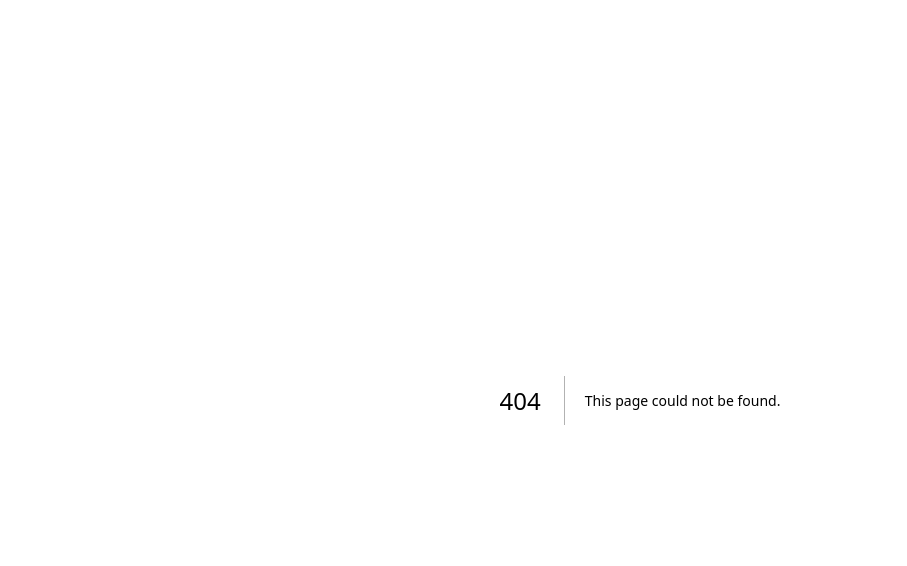
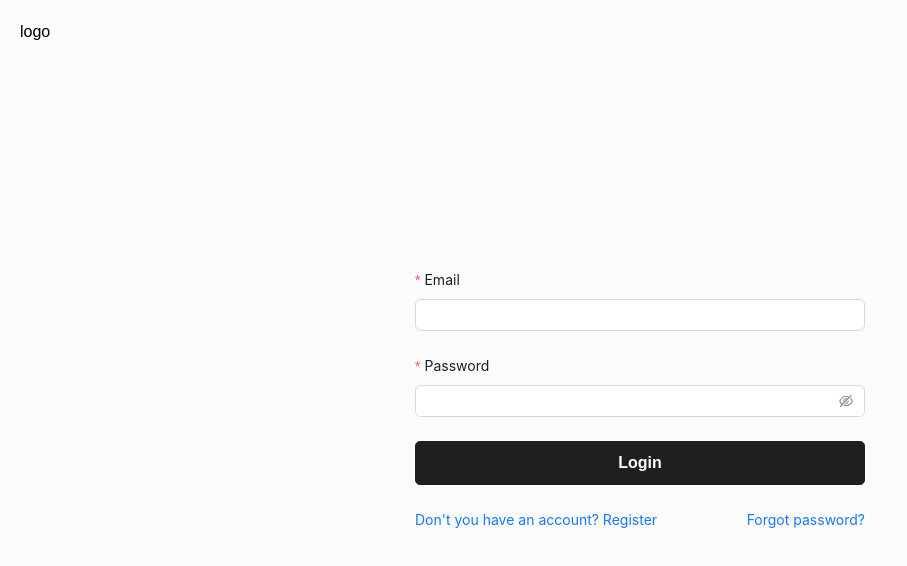
Before and after one commit to NecatiCoskuncopur/rental-car, a Next.js app in the folder client/: page /login in a window 1280 px wide. Before the commit this address had no page. Shown: the top 566 px of the page, without its empty margins (0-907 px from the left). Built offline with nearby package versions, Linux system fonts and the light colour scheme.

Commit message:
feat(CLIENT): add login form with email validation and API integration

```diff
--- /dev/null
+++ b/client/src/constants/forms/loginFormData.tsx
@@ -0,0 +1,20 @@
+import { Input, FormInstance } from 'antd';
+
+import { emailValidations } from '@/validations';
+
+const loginFormData = (form: FormInstance) => [
+  {
+    label: 'Email',
+    name: 'email' as const,
+    rules: emailValidations(form),
+    children: <Input />,
+  },
+  {
+    label: 'Password',
+    name: 'password' as const,
+    rules: [{ required: true, message: 'Password is required' }],
+    children: <Input.Password />,
+  },
+];
+
+export default loginFormData;
--- /dev/null
+++ b/client/src/constants/index.ts
@@ -0,0 +1 @@
+export { default as loginFormData } from './forms/loginFormData';
--- /dev/null
+++ b/client/src/pages/login.tsx
@@ -0,0 +1,96 @@
+import React from 'react';
+import { useRouter } from 'next/router';
+import { useDispatch } from 'react-redux';
+import { Alert, Form, FormProps } from 'antd';
+
+import { loginFormData } from '@/constants';
+import { AuthFormWrapper, Button } from '@/components';
+import { loginFailure, loginStart, loginSuccess } from '@/redux/userSlice';
+
+const Login = () => {
+  const dispatch = useDispatch();
+  const router = useRouter();
+  const [form] = Form.useForm();
+  const [formError, setFormError] = React.useState<string | null>(null);
+
+  const handleSubmit: FormProps<{ email: string; password: string }>['onFinish'] = async (values: any) => {
+    try {
+      dispatch(loginStart());
+      const res = await fetch('/api/auth/login', {
+        method: 'POST',
+        headers: { 'Content-Type': 'application/json' },
+        body: JSON.stringify(values),
+      });
+
+      const data = await res.json();
+
+      if (!res.ok || data.success === false) {
+        const errorMessage = data.message || 'An unknown error occurred';
+        setFormError(errorMessage);
+        dispatch(loginFailure(errorMessage));
+      } else {
+        setFormError(null);
+        dispatch(loginSuccess(data));
+        router.push('/');
+      }
+    } catch (error: unknown) {
+      let errorMessage = 'An unknown error occurred';
+      if (error instanceof Error) {
+        errorMessage = error.message;
+      }
+
+      setFormError(errorMessage);
+      dispatch(loginFailure(errorMessage));
+    }
+  };
+
+  const data = loginFormData(form);
+
+  return (
+    <AuthFormWrapper>
+      <Form
+        form={form}
+        name="login"
+        style={{ maxWidth: 450, width: '100%' }}
+        initialValues={{ remember: true }}
+        layout="vertical"
+        onFinish={handleSubmit}
+        autoComplete="off"
+      >
+        {formError && (
+          <Form.Item>
+            <Alert
+              message={formError}
+              type="error"
+              showIcon
+            />
+          </Form.Item>
+        )}
+
+        {data.map((item) => (
+          <Form.Item<{ email: string; password: string }>
+            key={item.name}
+            label={item.label}
+            name={item.name}
+            rules={item.rules}
+          >
+            {item.children}
+          </Form.Item>
+        ))}
+
+        <Form.Item>
+          <Button
+            colorVariant="dark"
+            size="cozy"
+            type="submit"
+            fullWidth={true}
+          >
+            Login
+          </Button>
+        </Form.Item>
+      </Form>
+    </AuthFormWrapper>
+  );
+};
+
+export default Login;
--- /dev/null
+++ b/client/src/validations.tsx
@@ -0,0 +1,19 @@
+import { FormInstance } from 'antd';
+import { RuleObject } from 'antd/es/form';
+
+const emailValidations = (form: FormInstance): RuleObject[] => [
+  { required: true, message: 'Email is required' },
+  { type: 'email', message: 'Please enter a valid email address' },
+  {
+    validator(_, value) {
+      if (!value) return Promise.resolve();
+
+      if (value.endsWith('@tempmail.com')) {
+        return Promise.reject(new Error('Temporary email addresses are not allowed.'));
+      }
+      return Promise.resolve();
+    },
+  },
+];
+
+export { emailValidations };
```
